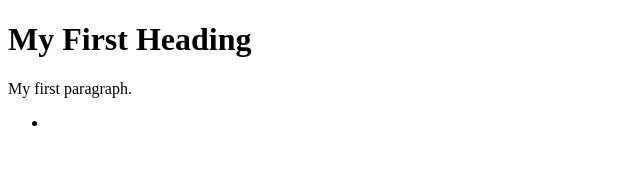
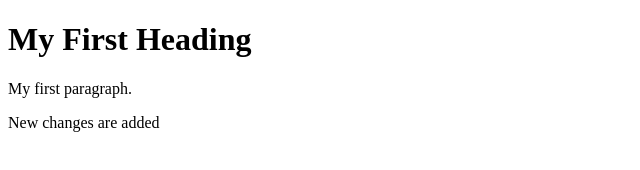
Before and after one commit to vmistry7/test-project, a plain HTML site: page index.html in a window 1280 px wide. Shown: the whole page, without its empty margins (0-640 px from the left). Drawn offline with Linux system fonts and the light colour scheme.

Commit message:
Changes added

```diff
--- a/index.html
+++ b/index.html
@@ -3,10 +3,6 @@
 <body>
 	<h1>My First Heading</h1>
 	<p>My first paragraph.</p>
-	<ul>
-		<li>
-
-		</li>
-	</ul>
+	<p>New changes are added</p>
 </body>
 </html>
```
